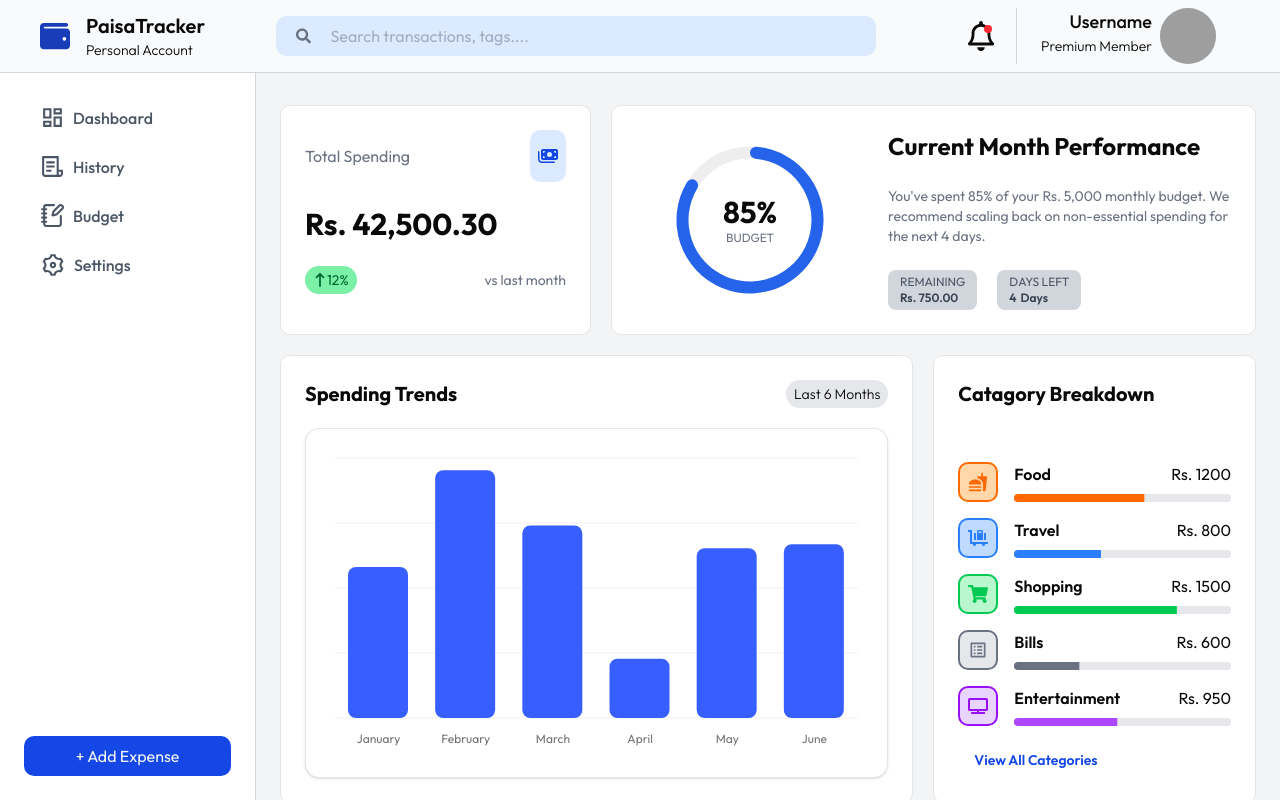
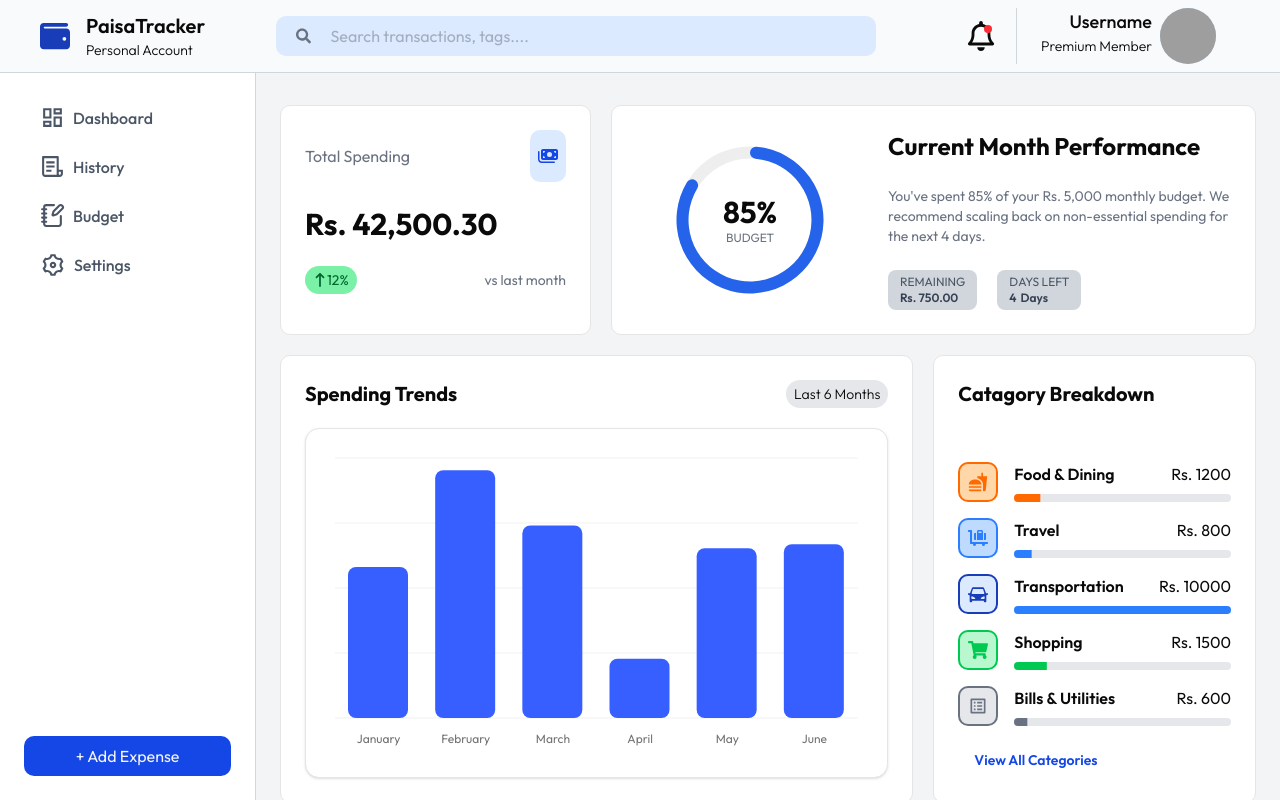
Before and after one commit to Ishita-Dhar/PaisaTracker, a React (Vite) app: page / in a window 1280 px wide. Built offline with nearby package versions, Linux system fonts and the light colour scheme; grey boxes are pictures that could not be loaded.

Commit message:
Transaction Categories added

```diff
--- a/src/components/expenses/AddExpense.jsx
+++ b/src/components/expenses/AddExpense.jsx
@@ -184,7 +184,7 @@ const AddExpense = ({setActivePage}) => {
 
                             {/* Category of your expense < */}
 
-                            <select className='outline-none ' type="text" id="category" placeholder='Weekly Groceries'
+                            <select className='outline-none ' type="text" id="category"
                                 value={expense.category}
                                 onChange={(e) =>
                                     setExpense({
@@ -195,6 +195,7 @@ const AddExpense = ({setActivePage}) => {
                             >
                                 <option value="">Select Category</option>
                                 <option value="Food & Dining">Food & Dining</option>
+                                <option value="Groceries">Groceries</option>
                                 <option value="Transportation">Transportation</option>
                                 <option value="Shopping">Shopping</option>
                                 <option value="Bills & Utilities">Bills & Utilities</option>
@@ -203,7 +204,7 @@ const AddExpense = ({setActivePage}) => {
                                 <option value="Education">Education</option>
                                 <option value="Travel">Travel</option>
                                 <option value="Personal Care">Personal Care</option>
-                                <option value="Finance">Finance</option>
+                                <option value="Finance & Investments">Finance & Investments</option>
                                 <option value="Gifts & Donations">Gifts & Donations</option>
                                 <option value="Other">Other</option>
                             </select>
@@ -235,7 +236,10 @@ const AddExpense = ({setActivePage}) => {
                     <div className='flex gap-2 '>
                         <input className='w-1/2 bg-blue-700 hover:bg-blue-800 text-white font-bold py-3 px-5 rounded-lg hover:shadow-lg hover:scale-101 transition-transform duration-500 active:scale-96' type="submit" value='+ Add Expense' />
                         <button className='w-1/2 bg-gray-100 hover:bg-gray-200 text-gray-700 font-bold py-3 px-5 rounded-lg hover:shadow-lg hover:scale-101 transition-transform duration-500 active:scale-96' type="button"
-                        value='Cancel' onClick={() => setActivePage('ExpenseReports')}>Cancel</button>
+                        value='Cancel'
+                        onClick={() => setActivePage('ExpenseReports')}>
+                            Cancel
+                        </button>
                     </div>
 
                 </form>
--- a/src/components/expenses/CatagoryWiseExpense.jsx
+++ b/src/components/expenses/CatagoryWiseExpense.jsx
@@ -7,7 +7,11 @@ import { MdListAlt } from "react-icons/md";
 import { FaTv } from "react-icons/fa";
 import { GiSchoolBag } from "react-icons/gi";
 import { FaClinicMedical } from "react-icons/fa";
-import { FaHandHoldingMedical } from "react-icons/fa";
+import { FaGifts } from "react-icons/fa";
+import { RiRoadsterFill } from "react-icons/ri";
+import { HiDocumentCurrencyRupee } from "react-icons/hi2";
+import { RiAlignItemBottomLine } from "react-icons/ri";
+import { FaSprayCanSparkles } from "react-icons/fa6";
 
 import { Button } from "@/components/ui/button"
 import {
@@ -24,7 +28,7 @@ import {
 const categories = [
     {
         logo: <MdFastfood size={40} className=' py-2 px-2 rounded-lg border-2 border-orange-500 bg-orange-200 text-orange-500' />,
-        name: "Food",
+        name: "Food & Dining",
         amount: 1200,
         color: "bg-orange-500"
     },
@@ -35,6 +39,12 @@ const categories = [
         color: "bg-blue-500"
     },
     {
+        logo: <RiRoadsterFill size={40} className=' py-2 px-2 rounded-lg border-2 border-blue-800 bg-blue-100 text-blue-800' />,
+        name: "Transportation",
+        amount: 10000,
+        color: "bg-blue-500"
+    },
+    {
         logo: <FaShoppingCart size={40} className=' py-2 px-2 rounded-lg border-2 border-green-500 bg-green-200 text-green-500' />,
         name: "Shopping",
         amount: 1500,
@@ -42,7 +52,7 @@ const categories = [
     },
     {
         logo: <MdListAlt size={40} className=' py-2 px-2 rounded-lg border-2 border-gray-500 bg-gray-200 text-gray-500' />,
-        name: "Bills",
+        name: "Bills & Utilities",
         amount: 600,
         color: "bg-gray-500"
     },
@@ -63,7 +73,7 @@ const categories = [
     {
         logo: <FaClinicMedical size={40} className=' py-2 px-2 rounded-lg border-2 border-pink-600 bg-pink-200 text-pink-600' />,
         logobg: "",
-        name: "Health",
+        name: "Health & Medical",
         amount: 700,
         color: "bg-pink-500"
     },
@@ -82,25 +92,32 @@ const categories = [
         color: "bg-teal-500"
     },
     {
-        logo: <FaHandHoldingMedical size={40} className=' py-2 px-2 rounded-lg border-2 border-red-600 bg-red-200 text-red-600' />,
+        logo: <FaGifts size={40} className=' py-2 px-2 rounded-lg border-2 border-red-600 bg-red-200 text-red-600' />,
         logobg: "",
-        name: "Insurance",
+        name: "Gifts & Donations",
         amount: 600,
         color: "bg-red-500"
     },
     {
-        logo: <MdListAlt size={40} className=' py-2 px-2 rounded-lg border-2 border-cyan-600 bg-cyan-200 text-cyan-600' />,
+        logo: <FaSprayCanSparkles size={40} className=' py-2 px-2 rounded-lg border-2 border-cyan-600 bg-cyan-200 text-cyan-600' />,
         logobg: "",
-        name: "Utilities",
+        name: "Personal Care",
         amount: 800,
         color: "bg-cyan-500"
     },
     {
-        logo: <MdListAlt size={40} className=' py-2 px-2 rounded-lg border-2 border-lime-700 bg-lime-200 text-lime-700' />,
+        logo: <HiDocumentCurrencyRupee size={40} className=' py-2 px-2 rounded-lg border-2 border-lime-700 bg-lime-200 text-lime-700' />,
         logobg: "",
-        name: "Investments",
+        name: "Finance & Investments",
         amount: 2000,
         color: "bg-lime-500"
+    },
+    {
+        logo: <RiAlignItemBottomLine size={40} className=' py-2 px-2 rounded-lg border-2 border-gray-800 bg-gray-200 text-gray-800' />,
+        logobg: "",
+        name: "Other",
+        amount: 800,
+        color: "bg-cyan-500"
     }
 
 ]
@@ -138,12 +155,12 @@ const CatagoryWiseExpense = () => {
                 <DialogTrigger asChild>
                     <Button className="bg-transparent text-blue-700 font-semibold cursor-pointer hover:bg-transparent hover:underline">View All Categories</Button>
                 </DialogTrigger>
-                <DialogContent showCloseButton={false}>
+                <DialogContent className="m-4 max-h-[90vh] overflow-y-auto no-scrollbar" showCloseButton={false}>
                     <DialogHeader>
                         <DialogTitle className="text-xl font-bold">Categories</DialogTitle>
                     </DialogHeader>
                     <DialogDescription>
-                            <div className="flex flex-col gap-3 ">
+                            <div className="flex flex-col gap-3  ">
                                 {
                 categories.map((cat) => {
                     const percentage = (cat.amount / maxAmount) * 100
@@ -176,33 +193,3 @@ const CatagoryWiseExpense = () => {
 }
 
 export default CatagoryWiseExpense
-
-
-// import { Button } from "@/components/ui/button"
-// import {
-//   Dialog,
-//   DialogClose,
-//   DialogContent,
-//   DialogDescription,
-//   DialogFooter,
-//   DialogHeader,
-//   DialogTitle,
-//   DialogTrigger,
-// } from "@/components/ui/dialog"
-
-// export function DialogNoCloseButton() {
-//   return (
-//     <Dialog>
-//       <DialogTrigger render={<Button variant="outline">No Close Button</Button>} />
-//       <DialogContent showCloseButton={false}>
-//         <DialogHeader>
-//           <DialogTitle>No Close Button</DialogTitle>
-//           <DialogDescription>
-//             This dialog doesn&apos;t have a close button in the top-right
-//             corner.
-//           </DialogDescription>
-//         </DialogHeader>
-//       </DialogContent>
-//     </Dialog>
-//   )
-// }
--- a/src/pages/Dashboard.jsx
+++ b/src/pages/Dashboard.jsx
@@ -32,7 +32,7 @@ const Dashboard = () => {
       return <Budget />;
 
     case "settings":
-      return <Settings />;
+      return <Settings setActivePage={setActivePage} />;
 
     case "add-expense":
       return <AddExpense setActivePage={setActivePage} />;
--- a/src/pages/Settings.jsx
+++ b/src/pages/Settings.jsx
@@ -3,7 +3,7 @@ import EditProfileButton from '../components/profile/EditProfileButton'
 import React from 'react'
 
 
-const Settings = () => {
+const Settings = ({setActivePage}) => {
     return (
         <div className=' flex justify-center min-h-screen'>
             <div className='w-full max-w-5xl p-6 pb-6 space-y-6'>
@@ -14,7 +14,7 @@ const Settings = () => {
                 <div className='bg-white rounded-lg border hover:scale-102 transition-transform duration-500 hover:shadow-lg'>
                     <div className=' flex justify-between items-center py-6 px-4 border-b'>
                         <h1 className='text-xl font-bold'>Profile Information</h1>
-                        <EditProfileButton/>
+                        <EditProfileButton />
                     </div>
                     <span className='flex gap-4 p-4'>
                         <div className='flex justify-center items-center'>
@@ -43,7 +43,7 @@ const Settings = () => {
 
                     </span>
                 </div>
-                <div  className='bg-white rounded-lg border hover:scale-102 transition-transform duration-500 hover:shadow-lg'>
+                <div className='bg-white rounded-lg border hover:scale-102 transition-transform duration-500 hover:shadow-lg'>
                     <div className='flex justify-between items-center py-6 px-4 border-b'>
                         <h1 className='text-xl font-bold'>Account Security</h1>
                     </div>
@@ -53,7 +53,7 @@ const Settings = () => {
                     </div>
 
                 </div>
-                <div  className='bg-white rounded-lg border hover:scale-102 transition-transform duration-500 hover:shadow-lg'>
+                <div className='bg-white rounded-lg border hover:scale-102 transition-transform duration-500 hover:shadow-lg'>
                     <div className='flex justify-between items-center py-6 px-4 border-b'>
                         <h1 className='text-xl font-bold'>Preferences</h1>
                     </div>
@@ -62,13 +62,16 @@ const Settings = () => {
                             <h2 className='text-sm font-bold '>Dark Mode</h2>
                             <p className='text-sm text-gray-600 '>Enable high-contrast dark theme</p>
                         </span>
-                        <DarkBrightButton/>
+                        <DarkBrightButton />
                     </div>
 
 
                 </div>
                 <div className=' w-full relative right-0 flex justify-end items-center gap-4 px-4'>
-                    <button className='border-2 px-6 py-3 rounded-md hover:bg-gray-200  active:scale-97 transition-all duration-500 cursor-pointer hover:shadow-2xl'>Discard Changes</button>
+                    <button className='border-2 px-6 py-3 rounded-md hover:bg-gray-200  active:scale-97 transition-all duration-500 cursor-pointer hover:shadow-2xl'
+                        onClick={() => setActivePage('ExpenseReports')}>
+                        Discard Changes
+                    </button>
                     <button className='border-2 px-6 py-3 rounded-md bg-blue-700 hover:bg-blue-800 text-gray-50 transition-all  cursor-pointer hover:shadow-2xl active:scale-97 duration-500'>Save All Settings</button>
                 </div>
                 <div className='p-3'>
```
